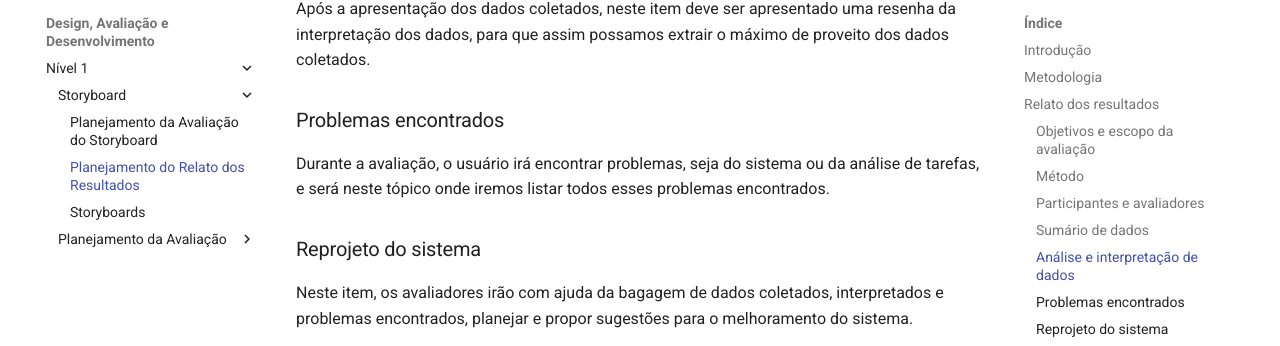
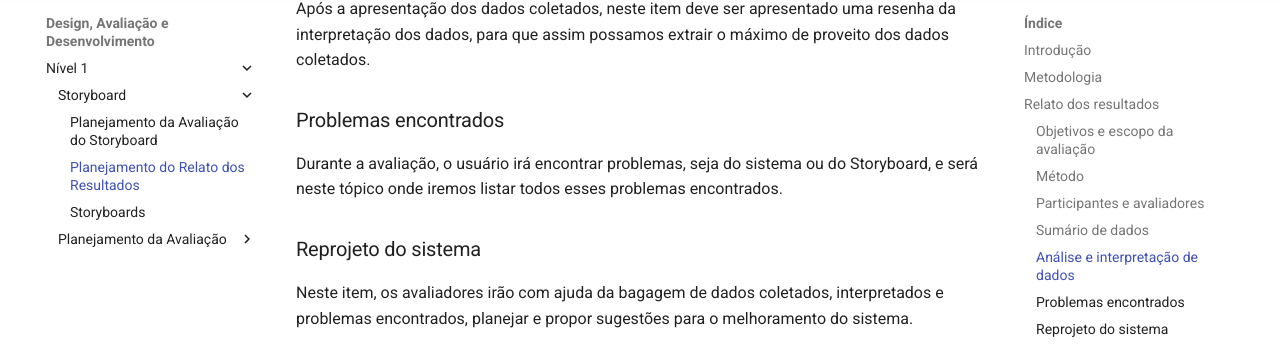
Before and after one commit to Interacao-Humano-Computador/2023.2-Ventoy, an MkDocs documentation site: the page built from docs/DAD/nivel1/storyboard/resultadoStory.md, in a window 1280 px wide and 900 px high, scrolled down 1286 px. Shown: the part 106-452 px from the top of the window. Built offline with MkDocs 1.6.1 and Material for MkDocs 9.7.7, drawn with Linux system fonts in a browser that asks for light colours; comment, search, counter and statistics services are not loaded.

Commit message:
Update resultadoStory.md

```diff
--- a/docs/DAD/nivel1/storyboard/resultadoStory.md
+++ b/docs/DAD/nivel1/storyboard/resultadoStory.md
@@ -33,7 +33,7 @@
 Após a apresentação dos dados coletados, neste item deve ser apresentado uma resenha da interpretação dos dados, para que assim possamos extrair o máximo de proveito dos dados coletados.
 
 ### Problemas encontrados
-Durante a avaliação, o usuário irá encontrar problemas, seja do sistema ou da análise de tarefas, e será neste tópico onde iremos listar todos esses problemas encontrados.
+Durante a avaliação, o usuário irá encontrar problemas, seja do sistema ou do Storyboard, e será neste tópico onde iremos listar todos esses problemas encontrados.
 
 ### Reprojeto do sistema
 Neste item, os avaliadores irão com ajuda da bagagem de dados coletados, interpretados e problemas encontrados, planejar e propor sugestões para o melhoramento do sistema.
```
